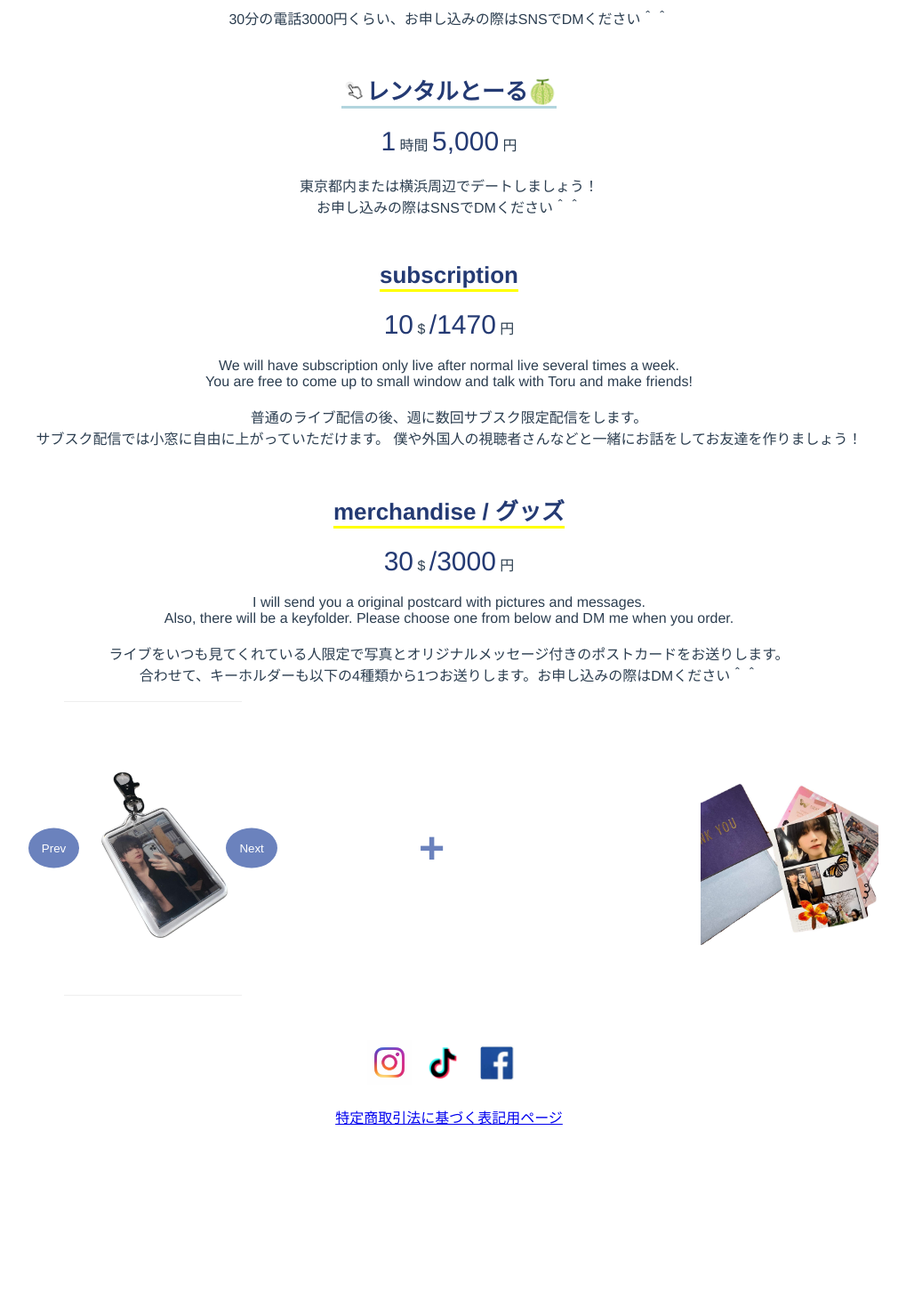
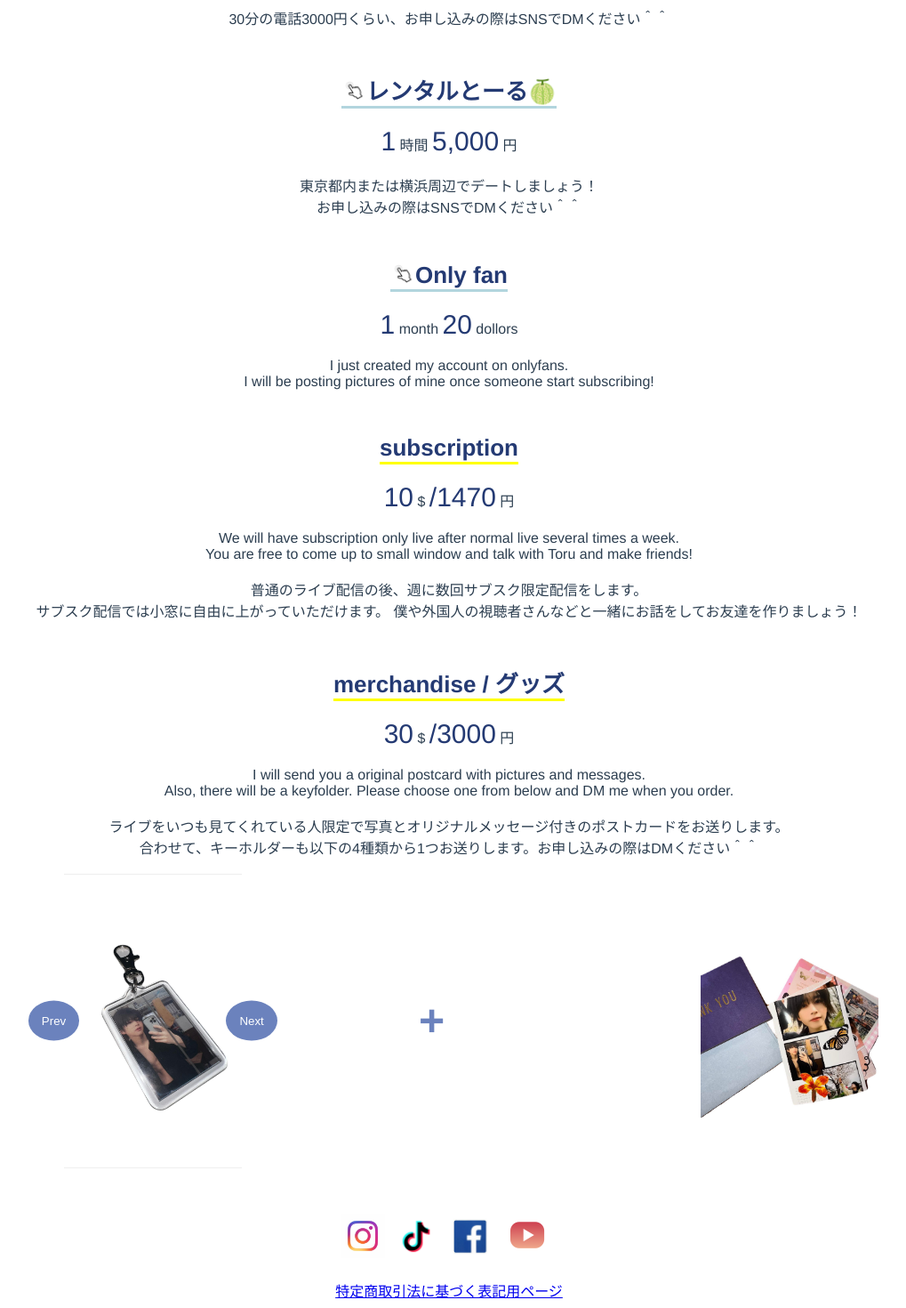
Before and after one commit to tofudesukedo/school, a Vue app: page / in a window 1280 px wide. Shown: the part 923-2393 px from the top of the page at 89% size, without its empty margins (135-1154 px from the left). Before the commit the page ends 2198 px from the top, so only its background shows below. Built offline with nearby package versions, Linux system fonts and the light colour scheme.

Commit message:
new section add

```diff
--- a/src/App.vue
+++ b/src/App.vue
@@ -98,6 +98,23 @@
     </p>
   </div>
   <div style="margin: 50px 10px 50px">
+    <h1>
+      <a
+        style="color: #243a73; text-decoration: none"
+        href="https://onlyfans.com/u438463889"
+        ><img style="width: 28px" src="@/assets/click.jpg" />Only fan</a
+      >
+    </h1>
+    <div style="margin: 20px 10px">
+      <span style="font-size: 30px; color: #243a73">1</span> month
+      <span style="font-size: 30px; color: #243a73">20</span> dollors
+    </div>
+    <p style="margin: 20px 10px">
+      I just created my account on onlyfans.<br />
+      I will be posting pictures of mine once someone start subscribing!
+    </p>
+  </div>
+  <div style="margin: 50px 10px 50px">
     <h1 style="border-bottom: 3px solid yellow">
       <a style="color: #243a73; text-decoration: none">subscription</a>
     </h1>
@@ -188,6 +205,12 @@
       <img
         style="margin-right: 10px; width: 50px; margin-bottom: 1px"
         src="@/assets/facebook.jpeg"
+      />
+    </a>
+    <a target="_blank" href="https://www.youtube.com/@Torumelon">
+      <img
+        style="margin-right: 10px; width: 50px; margin-bottom: 1px"
+        src="@/assets/youtube.png"
       />
     </a>
   </div>
```
Also changed, not shown: src/assets/youtube.png (added), 10 other files (tests, documents, lock files or other folders).
